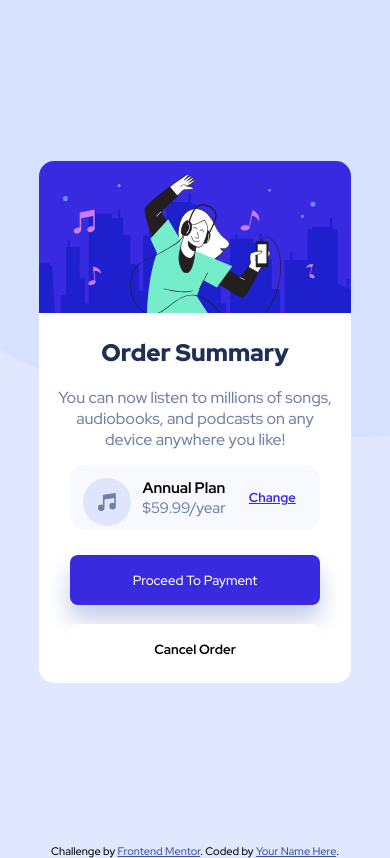
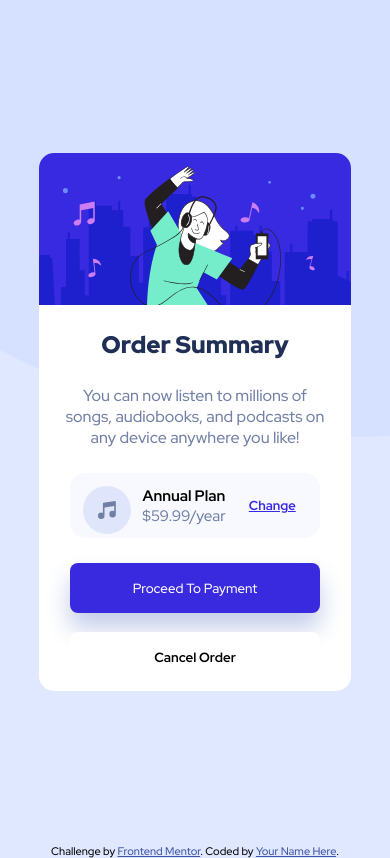
Before and after one commit to ashwinihingolikar/order-summary, a plain HTML site: page index.html in a window 390 px wide. Drawn offline with Linux system fonts and the light colour scheme.

Commit message:
Update styles.css

```diff
--- a/styles.css
+++ b/styles.css
@@ -122,4 +122,10 @@ button{
     .main-box{
         width: 80%;
     }
+    .heading{
+        margin: 6% 8%;
+    }
+    .para{
+        margin: 8%;
+    }
 }
```
